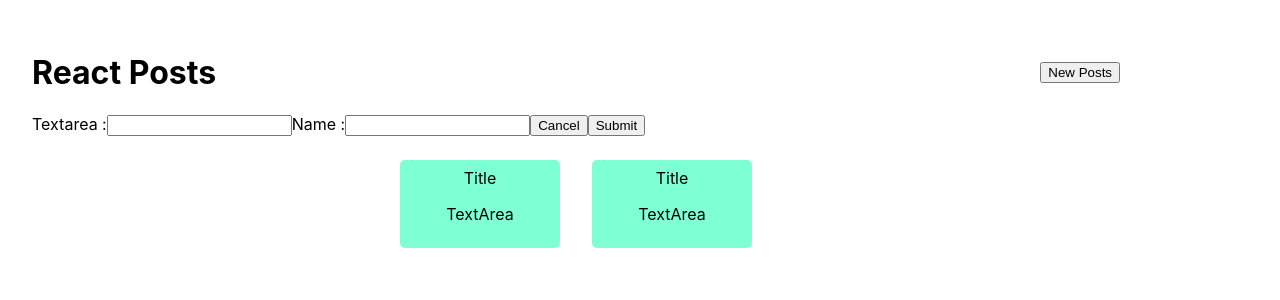
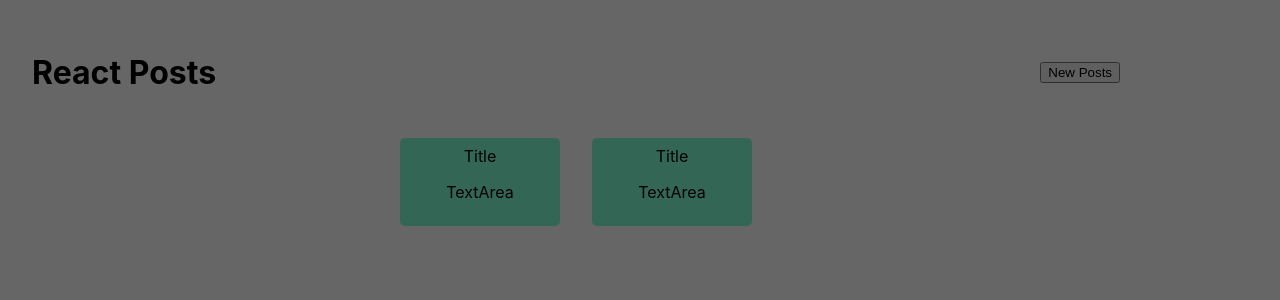
Before and after one commit to Ziaulhuq/React-Posts, a React (Create React App) app: page / in a window 1280 px wide. Shown: the top 300 px of the page. Built offline with nearby package versions, Linux system fonts and the light colour scheme.

Commit message:
Adding Modal

```diff
--- a/src/App.js
+++ b/src/App.js
@@ -1,9 +1,11 @@
+import { useState } from "react";
 import PostList from "./Components/PostList/PostList.jsx";
 import Header from "./Components/Header/Header.jsx";
 
 import styles from "./App.module.css";
 
 function App() {
+  const [modalEnabled, setModalEnabled] = useState(false);
   return (
     <div className={styles.App}>
       <Header />
--- a/src/Components/Modal/Modal.jsx
+++ b/src/Components/Modal/Modal.jsx
@@ -1,9 +1,12 @@
-import React, { Children } from "react";
-
 import styles from "./Modal.module.css";
 
-function Modal() {
-  return <div>{Children}</div>;
+function Modal({ children }) {
+  return (
+    <div>
+      <div className={styles.backdrop} />
+      <dialog>{children}</dialog>
+    </div>
+  );
 }
 
 export default Modal;
--- a/src/Components/Modal/Modal.module.css
+++ b/src/Components/Modal/Modal.module.css
@@ -1,6 +1,9 @@
 .backdrop {
-  background-color: rgb(96, 94, 94);
+  background-color: rgb(0, 0, 0, 0.6);
   width: 100%;
   height: 100vh;
   z-index: 2;
+  position: fixed;
+  top: 0;
+  left: 0;
 }
--- a/src/Components/PostList/PostList.jsx
+++ b/src/Components/PostList/PostList.jsx
@@ -2,11 +2,14 @@ import React from "react";
 import Posts from "../Posts/Posts";
 import styles from "./PostList.module.css";
 import NewPosts from "../NewPosts/NewPosts";
+import Modal from "../Modal/Modal";
 
 function PostList() {
   return (
     <div>
-      <NewPosts />
+      <Modal>
+        <NewPosts />
+      </Modal>
       <div className={styles.postlist}>
         <Posts />
         <Posts />
```
